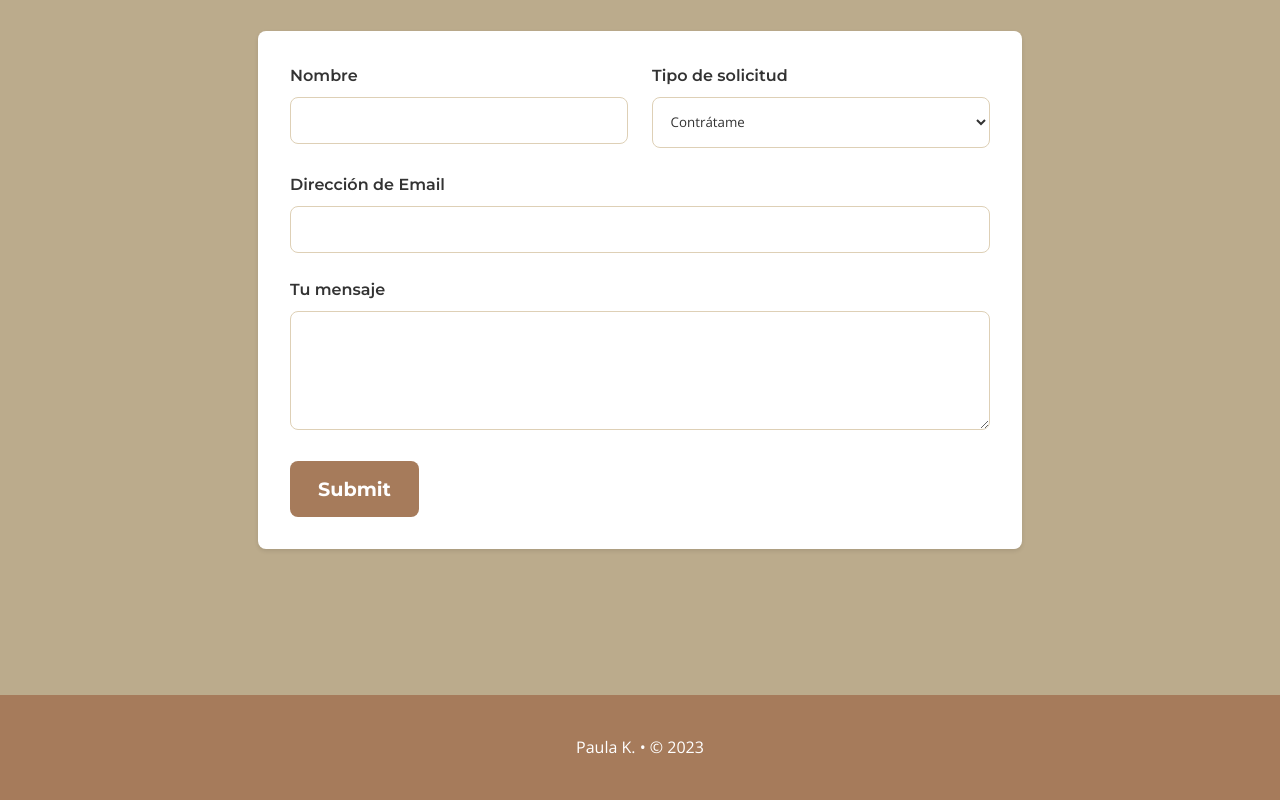
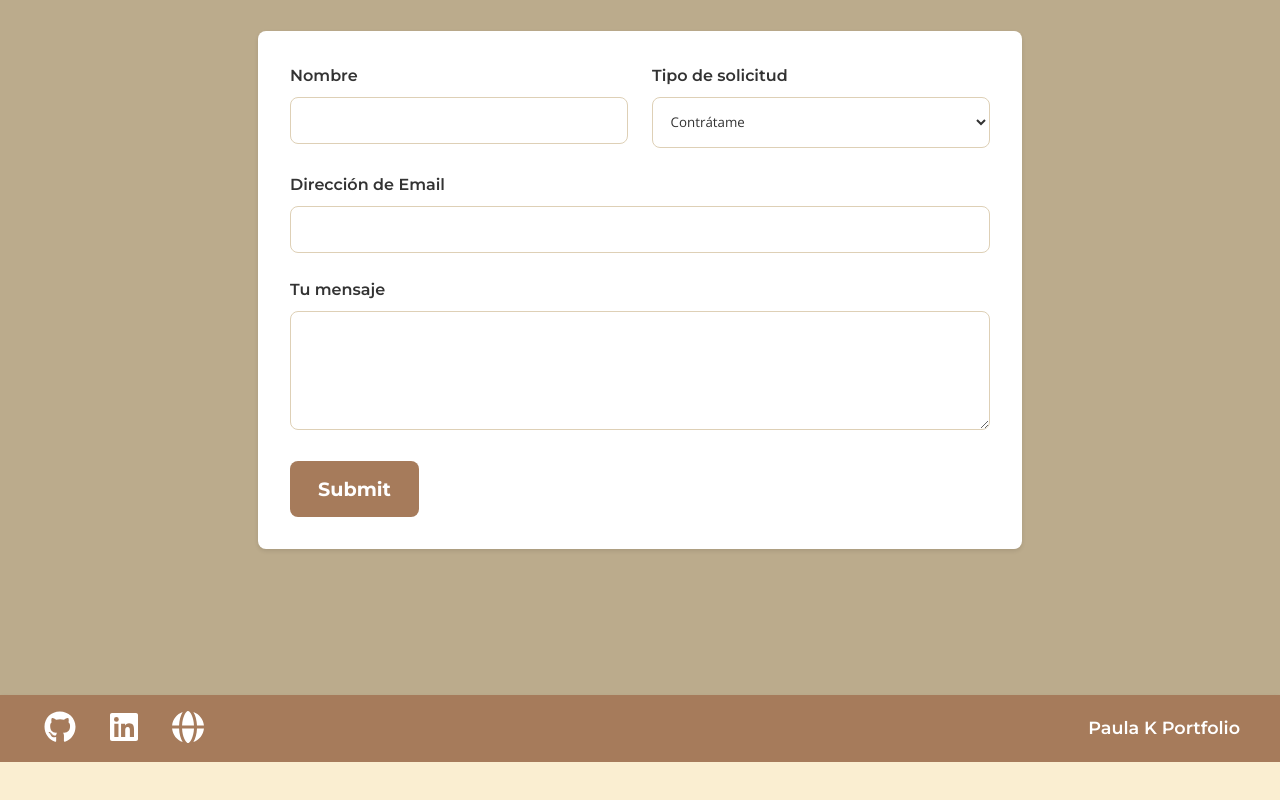
Before and after one commit to PaulaKDev/my-portfolio, a React (Vite) app: page / in a window 1280 px wide. Shown: the part 1939-2739 px from the top of the page. After the commit the page ends 2701 px from the top, so only its background shows below. Built offline with nearby package versions, Linux system fonts and the light colour scheme.

Commit message:
Footer mejorado

```diff
--- a/src/components/Footer.jsx
+++ b/src/components/Footer.jsx
@@ -1,18 +1,71 @@
 import React from 'react';
+import { FontAwesomeIcon } from '@fortawesome/react-fontawesome';
+import { faGithub, faLinkedin } from '@fortawesome/free-brands-svg-icons';
+import { faGlobe } from '@fortawesome/free-solid-svg-icons';
+
+const socials = [
+  { icon: faGithub, url: 'https://github.com/PaulaKDev' },
+  { icon: faLinkedin, url: 'https://linkedin.com/in/paula-miraz-flores' },
+  { icon: faGlobe, url: 'https://paulak.es' },
+];
 
 const Footer = () => {
   return (
     <footer
       style={{
-        backgroundColor: 'var(--color-primary)', // Pie de página con tu color principal
+        backgroundColor: 'var(--color-primary)',
         color: 'var(--color-text-light)',
-        padding: '1.5rem',
-        textAlign: 'center',
-        fontSize: '1rem',
-        fontFamily: 'var(--font-body)',
+        padding: '1rem 0',
+        boxShadow: 'var(--box-shadow-light)',
       }}
     >
-      <p>Paula K. • © 2023</p> {/* Actualizado con tu nombre */}
+      <div
+        style={{
+          maxWidth: '1200px',
+          margin: '0 auto',
+          display: 'flex',
+          justifyContent: 'space-between',
+          alignItems: 'center',
+          padding: '0 var(--spacing-unit)',
+        }}
+      >
+        {/* Redes sociales a la izquierda */}
+        <nav>
+          <ul
+            style={{
+              listStyle: 'none',
+              margin: 0,
+              padding: 0,
+              display: 'flex',
+              gap: 'calc(var(--spacing-unit) * 1.5)',
+            }}
+          >
+            {socials.map((social, index) => (
+              <li key={index}>
+                <a
+                  href={social.url}
+                  target="_blank"
+                  rel="noopener noreferrer"
+                  style={{ color: 'var(--color-text-light)' }}
+                >
+                  <FontAwesomeIcon icon={social.icon} size="2x" />
+                </a>
+              </li>
+            ))}
+          </ul>
+        </nav>
+
+        {/* Texto a la derecha */}
+        <div
+          style={{
+            fontSize: '1.1rem',
+            fontFamily: 'var(--font-heading)',
+            fontWeight: '600',
+          }}
+        >
+          Paula K Portfolio
+        </div>
+      </div>
     </footer>
   );
 };
```
